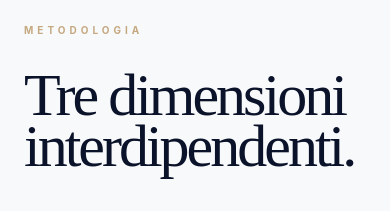
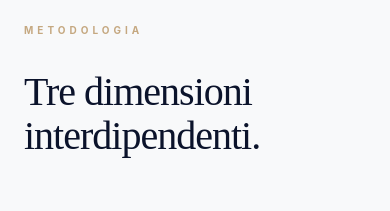
Before and after one commit to LucaSchoenbech/luca-12, a React (Vite) app: page /metodo in a window 390 px wide. Shown: the part 153-364 px from the top of the page. Built offline with nearby package versions, Linux system fonts and the light colour scheme.

Commit message:
feat: add page transitions and improve typography
Implement motion-based page transitions using AnimatePresence and optimize typography responsiveness for the methodology page.

```diff
--- a/src/App.tsx
+++ b/src/App.tsx
@@ -1,5 +1,6 @@
 import { BrowserRouter as Router, Routes, Route, useLocation } from 'react-router-dom';
 import { useEffect } from 'react';
+import { AnimatePresence, motion } from 'motion/react';
 import Layout from './components/Layout';
 import Home from './pages/Home';
 import About from './pages/About';
@@ -22,25 +23,47 @@ function ScrollToTop() {
   return null;
 }
 
+function PageTransition({ children }: { children: React.ReactNode }) {
+  return (
+    <motion.div
+      initial={{ opacity: 0, y: 10 }}
+      animate={{ opacity: 1, y: 0 }}
+      exit={{ opacity: 0, y: -10 }}
+      transition={{ duration: 0.5, ease: [0.22, 1, 0.36, 1] }}
+    >
+      {children}
+    </motion.div>
+  );
+}
+
+function AnimatedRoutes() {
+  const location = useLocation();
+  return (
+    <AnimatePresence mode="wait">
+      <Routes location={location} key={location.pathname}>
+        <Route path="/" element={<PageTransition><Home /></PageTransition>} />
+        <Route path="/chi-sono" element={<PageTransition><About /></PageTransition>} />
+        <Route path="/metodo" element={<PageTransition><Methodology /></PageTransition>} />
+        <Route path="/metodo/headhunting-analitico" element={<PageTransition><AnalyticalHeadhunting /></PageTransition>} />
+        <Route path="/aree-di-lavoro" element={<PageTransition><WorkAreas /></PageTransition>} />
+        <Route path="/insights" element={<PageTransition><Insights /></PageTransition>} />
+        <Route path="/insights/fattore-umano-ma" element={<PageTransition><HumanFactorMA /></PageTransition>} />
+        <Route path="/insights/transizione-management-pmi" element={<PageTransition><TransizioneManagementPmi /></PageTransition>} />
+        <Route path="/insights/shadow-ai-pmi" element={<PageTransition><ShadowAiPmi /></PageTransition>} />
+        <Route path="/insights/life-sciences-2026" element={<PageTransition><LifeSciences2026 /></PageTransition>} />
+        <Route path="/insights/paper-packaging-2026" element={<PageTransition><PaperPackaging2026 /></PageTransition>} />
+        <Route path="/contatti" element={<PageTransition><Contact /></PageTransition>} />
+      </Routes>
+    </AnimatePresence>
+  );
+}
+
 export default function App() {
   return (
     <Router>
       <ScrollToTop />
       <Layout>
-        <Routes>
-          <Route path="/" element={<Home />} />
-          <Route path="/chi-sono" element={<About />} />
-          <Route path="/metodo" element={<Methodology />} />
-          <Route path="/metodo/headhunting-analitico" element={<AnalyticalHeadhunting />} />
-          <Route path="/aree-di-lavoro" element={<WorkAreas />} />
-          <Route path="/insights" element={<Insights />} />
-          <Route path="/insights/fattore-umano-ma" element={<HumanFactorMA />} />
-          <Route path="/insights/transizione-management-pmi" element={<TransizioneManagementPmi />} />
-          <Route path="/insights/shadow-ai-pmi" element={<ShadowAiPmi />} />
-          <Route path="/insights/life-sciences-2026" element={<LifeSciences2026 />} />
-          <Route path="/insights/paper-packaging-2026" element={<PaperPackaging2026 />} />
-          <Route path="/contatti" element={<Contact />} />
-        </Routes>
+        <AnimatedRoutes />
       </Layout>
     </Router>
   );
--- a/src/pages/Methodology.tsx
+++ b/src/pages/Methodology.tsx
@@ -13,7 +13,7 @@ export default function Methodology() {
         <header className="max-w-4xl mb-32">
           <span className="text-[10px] uppercase tracking-[0.4em] font-bold text-accent mb-8 block">{t('methodology.subtitle')}</span>
           <h1
-            className="text-6xl md:text-[7rem] font-display font-light mb-12 leading-[0.85] tracking-tighter"
+            className="text-[2.5rem] sm:text-5xl md:text-[7rem] font-display font-light mb-12 leading-[1.1] md:leading-[0.9] tracking-tight"
             dangerouslySetInnerHTML={{ __html: t('methodology.title') }}
           />
           <p className="text-xl md:text-2xl text-gray-500 font-light leading-relaxed max-w-2xl">
```
